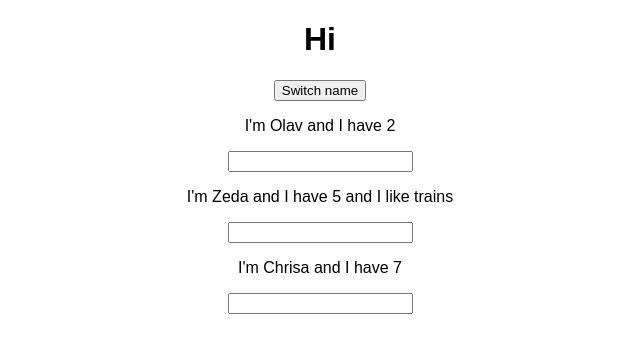
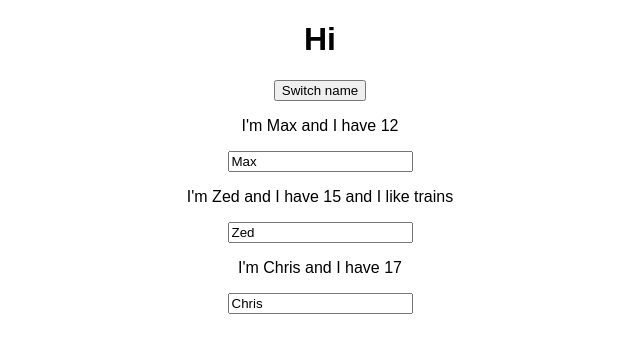
Before and after one commit to zakrza59/learning-react, a React (Create React App) app: page / in a window 1280 px wide. Both pictures are taken after a click on the button "Switch name". Shown: the top 352 px of the page, without its empty margins (320-960 px from the left). Built offline with nearby package versions, Linux system fonts and the light colour scheme.

Commit message:
Changing state on click

```diff
--- a/src/App.js
+++ b/src/App.js
@@ -9,7 +9,9 @@ class App extends Component {
       {name: 'Max', age: 12},
       {name: 'Zed', age: 15},
       {name: 'Chris', age: 17}
-    ]
+    ],
+    otherState: 'some other value',
+    showPerson: false
   }
 
   switchName = (newName) => {
@@ -30,12 +32,18 @@ class App extends Component {
     ]})
   }
 
+  togglePersonHandler = () => {
+    const doesShow = this.state.showPerson;
+    this.setState({showPerson: !doesShow})
+  }
+
 
   render() {
-    return (
-      <div className="App">
-        <h1>Hi</h1>
-        <button onClick={() => this.switchName("Olav")} >Switch name</button>
+    let persons = null;
+
+    if (this.state.showPerson) {
+      persons = (
+        <div>
           <Person
             name={this.state.persons[0].name}
             age={this.state.persons[0].age} />
@@ -49,6 +57,16 @@ class App extends Component {
             age={this.state.persons[2].age} />
         </div>
       );
+
+    }
+
+    return (
+      <div className="App">
+        <h1>Hi</h1>
+        <button onClick={this.togglePersonHandler} >Switch name</button>
+        {persons}
+      </div>
+    );
   }
 }
 
--- a/src/Person/Person.js
+++ b/src/Person/Person.js
@@ -4,7 +4,7 @@ const Person = (props) => {
   return (
     <div>
       <p onClick={props.click}>I'm {props.name} and I have {props.age} {props.children}</p>
-      <input type="text" onChange={props.changed} />
+      <input type="text" onChange={props.changed} value={props.name} />
     </div>
   )
 }
```
Lines whose indentation alone changed are shown as unchanged.
